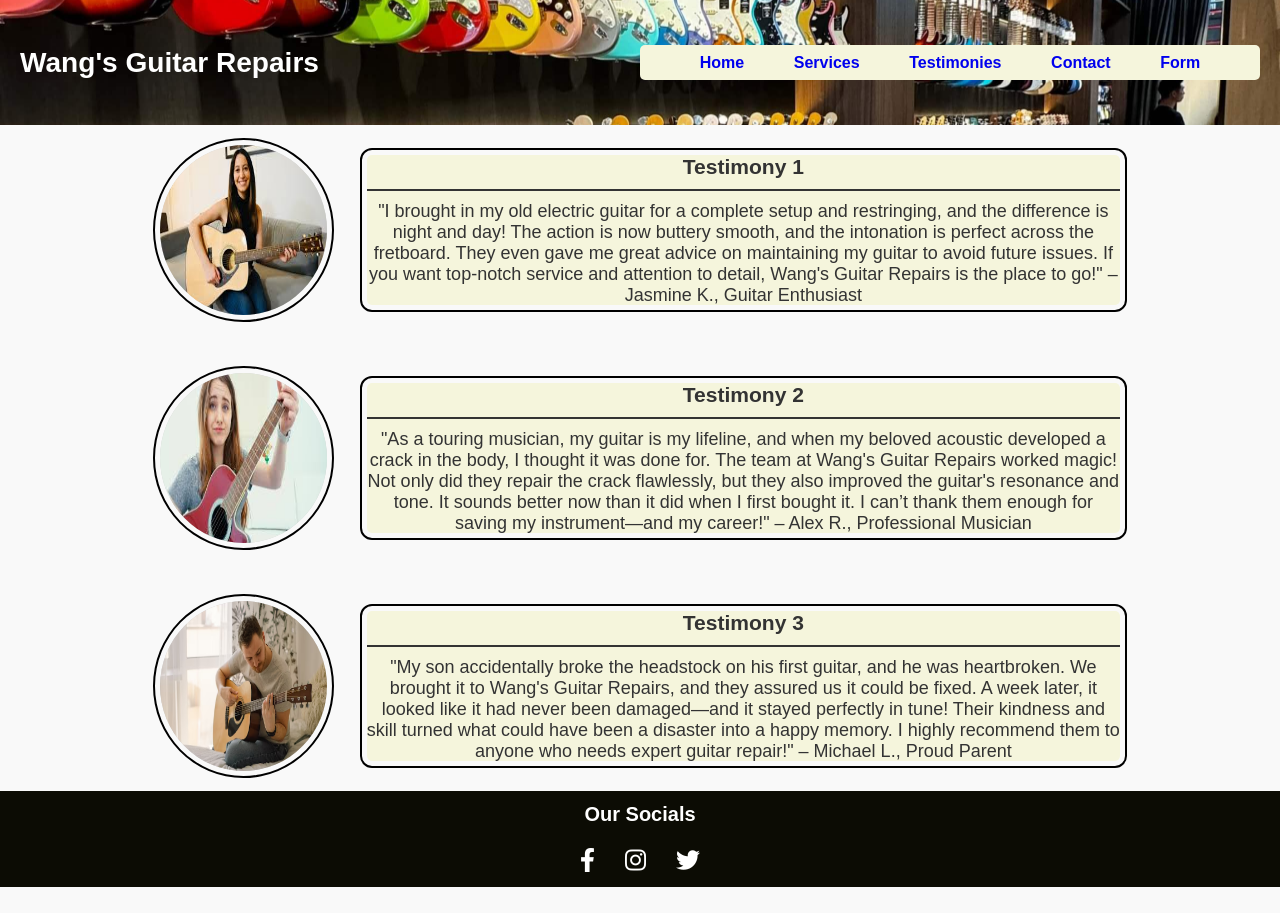
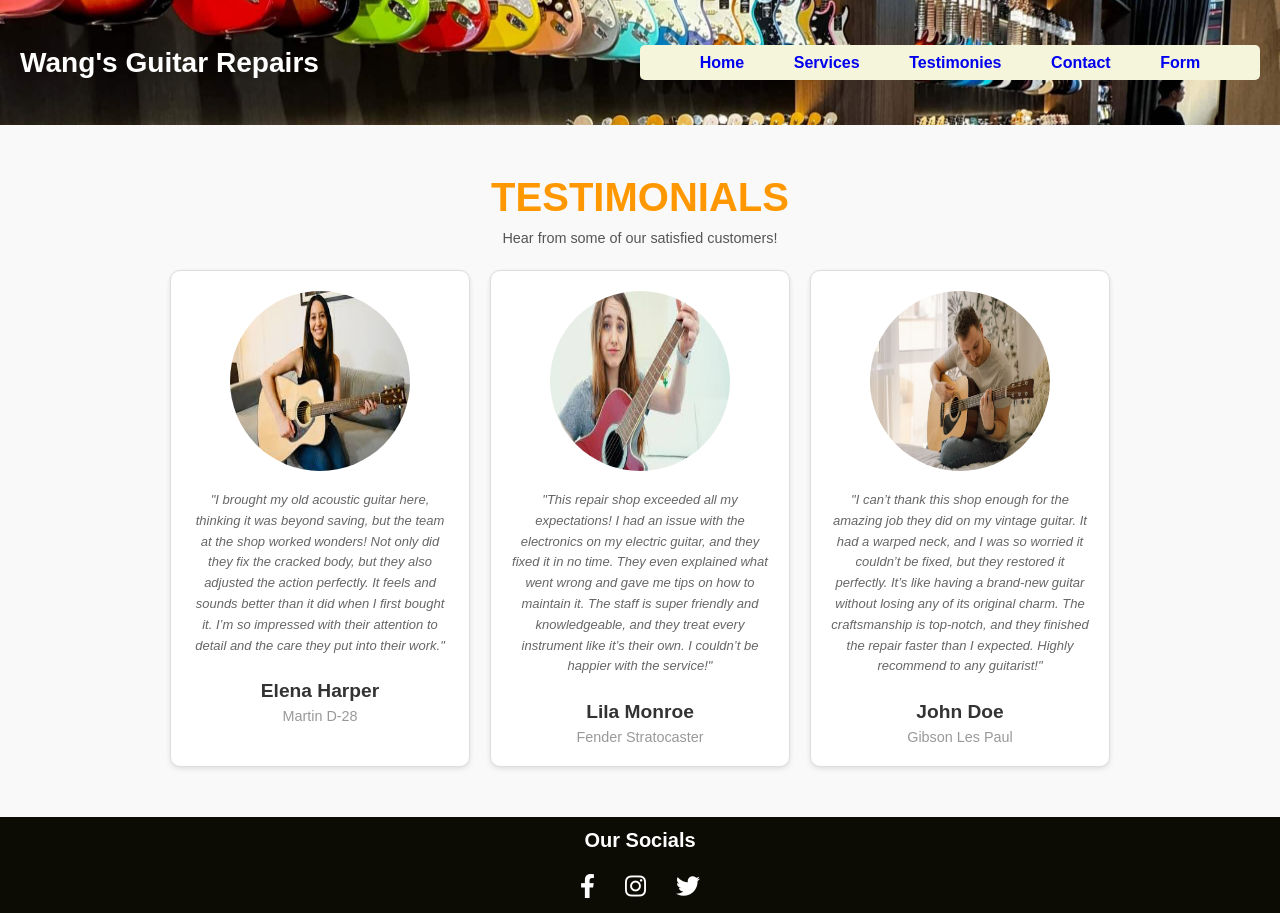
Before and after one commit to Sh1nl3r/FED2024Assg1_P06_S10259209, a plain HTML site: page Testimonies.html in a window 1280 px wide. Before the commit the page ends 887 px from the top, so only its background shows below. Drawn offline with Linux system fonts and the light colour scheme.

Commit message:
changed testimonies page

```diff
--- a/Testimonies.html
+++ b/Testimonies.html
@@ -6,7 +6,6 @@
     <title>Testimonial Page</title>
     <link rel="stylesheet" href="style.css">
     <link rel="stylesheet" href="https://cdnjs.cloudflare.com/ajax/libs/font-awesome/6.0.0/css/all.min.css">
-
 </head>
 <body>
     <header class="header">
@@ -20,46 +19,32 @@
         </div>
     </header>
 
-    <main class="testimonial-section">
-        <div class="photo-text-container">
-            <img src="images/testimonial1.jpeg" alt="Photo 1" class="photo">
-            <br>
-            <div class="text-rec">
-                <h3>Testimony 1</h3>
-                <hr>
-                <p>
-                    "I brought in my old electric guitar for a complete setup and restringing, and the difference is night and day! The action is now buttery smooth, and the intonation is perfect across the fretboard. They even gave me great advice on maintaining my guitar to avoid future issues. If you want top-notch service and attention to detail, Wang's Guitar Repairs is the place to go!"
-–                   Jasmine K., Guitar Enthusiast
+    <section class="testimonials-section">
+        <h1>TESTIMONIALS</h1>
+        <p>Hear from some of our satisfied customers!</p>
+        <div class="testimonial-cards">
+            <div class="testimonial-card">
+                <img src="images/testimonial1.jpeg" alt="Photo1">
+                <p>"I brought my old acoustic guitar here, thinking it was beyond saving, but the team at the shop worked wonders! Not only did they fix the cracked body, but they also adjusted the action perfectly. It feels and sounds better than it did when I first bought it. I’m so impressed with their attention to detail and the care they put into their work."
                 </p>
+                <h3>Elena Harper</h3>
+                <span>Martin D-28</span>
+            </div>
+            <div class="testimonial-card">
+                <img src="images/testimonial2.jpeg" alt="Photo2">
+                <p>"This repair shop exceeded all my expectations! I had an issue with the electronics on my electric guitar, and they fixed it in no time. They even explained what went wrong and gave me tips on how to maintain it. The staff is super friendly and knowledgeable, and they treat every instrument like it’s their own. I couldn’t be happier with the service!"
+                </p>
+                <h3>Lila Monroe</h3>
+                <span>Fender Stratocaster</span>
+            </div>
+            <div class="testimonial-card">
+                <img src="images/testimonial3.avif" alt="Photo3">
+                <p>"I can’t thank this shop enough for the amazing job they did on my vintage guitar. It had a warped neck, and I was so worried it couldn’t be fixed, but they restored it perfectly. It’s like having a brand-new guitar without losing any of its original charm. The craftsmanship is top-notch, and they finished the repair faster than I expected. Highly recommend to any guitarist!"</p>
+                <h3>John Doe</h3>
+                <span>Gibson Les Paul</span>
             </div>
         </div>
-        <br>
-        <div class="photo-text-container">
-            <img src="images/testimonial2.jpeg" alt="Photo 2" class="photo">
-            <br>
-            <div class="text-rec">
-                <h3>Testimony 2</h3>
-                <hr>
-                <p>
-                    "As a touring musician, my guitar is my lifeline, and when my beloved acoustic developed a crack in the body, I thought it was done for. The team at Wang's Guitar Repairs worked magic! Not only did they repair the crack flawlessly, but they also improved the guitar's resonance and tone. It sounds better now than it did when I first bought it. I can’t thank them enough for saving my instrument—and my career!"
-–                   Alex R., Professional Musician
-                </p>
-            </div>
-        </div>
-        <br>
-        <div class="photo-text-container">
-            <img src="images/testimonial3.avif" alt="Photo 3" class="photo">
-            <br>
-            <div class="text-rec">
-                <h3>Testimony 3</h3>
-                <hr>
-                <p>
-                    "My son accidentally broke the headstock on his first guitar, and he was heartbroken. We brought it to Wang's Guitar Repairs, and they assured us it could be fixed. A week later, it looked like it had never been damaged—and it stayed perfectly in tune! Their kindness and skill turned what could have been a disaster into a happy memory. I highly recommend them to anyone who needs expert guitar repair!"
-–                   Michael L., Proud Parent
-                </p>
-            </div>
-        </div>
-    </main>
+    </section>
     <footer class="footer">
         <div class="footer-text">
             <b>Our Socials</b>
@@ -77,5 +62,6 @@
             </a>
         </div>
     </footer>
+    <script src="script.js"></script>
 </body>
 </html>
--- a/script.js
+++ b/script.js
@@ -1,23 +1,42 @@
-// Select the carousel container and items
-const carousel = document.querySelector('.carousel');
-const items = document.querySelectorAll('.carousel-item');
+const carousel = document.querySelector(".carousel");
+const images = document.querySelectorAll(".carousel-item");
+let currentIndex = 0;
 
-// Initialize variables
-let currentIndex = 0;
-const totalItems = items.length;
-
-// Function to update the carousel
-function updateCarousel() {
-    // Calculate the new transform value
-    const translateX = -currentIndex * 100;
-    carousel.style.transform = `translateX(${translateX}%)`;
+function showNextImage() {
+    // Move to the next image
+    currentIndex = (currentIndex + 1) % images.length;
+    const offset = -currentIndex * images[0].clientWidth;
+    carousel.style.transform = `translateX(${offset}px)`;
 }
 
-// Function to move to the next slide
-function nextSlide() {
-    currentIndex = (currentIndex + 1) % totalItems; // Loop back to the first item
-    updateCarousel();
-}
+// Set interval for automatic sliding (3 seconds)
+setInterval(showNextImage, 3000);
 
-// Set an interval to rotate the slides every 3 seconds
-setInterval(nextSlide, 3000);
+document.querySelector(".form").addEventListener("submit", function (event) {
+    event.preventDefault(); // Prevent form submission
+
+    // Get all input fields except "Queries"
+    const requiredFields = document.querySelectorAll(
+        "#first-name, #last-name, #email, #phone-number, #repair"
+    );
+
+    let isValid = true; // Flag to track if the form is valid
+
+    requiredFields.forEach((field) => {
+        if (field.value.trim() === "") {
+            // Add a red border if the field is empty
+            field.style.border = "2px solid red";
+            isValid = false;
+        } else {
+            // Reset the border color if the field is valid
+            field.style.border = "1px solid #ccc";
+        }
+    });
+
+    if (isValid) {
+        alert("Form submitted successfully!"); // Optional success message
+        // You can submit the form here (e.g., using AJAX or just form.submit())
+    } else {
+        alert("Please fill in all required fields."); // Optional error message
+    }
+});
--- a/style.css
+++ b/style.css
@@ -67,24 +67,22 @@
         display: flex;
         padding: 20px;
         width: 100%;
-        max-width: 1400px;
         margin-top: 20px;
-        justify-content: space-around;
+        align-items: center;
+        flex-direction: column;
         gap: 20px;
     }
 
     .homephoto {
         background-color: beige;
         flex: 0 0 35%;
-        height: 500px;
-        width: 500px;
+        height: 250px;
         display: flex;
         justify-content: center;
         align-items: center;
         font-size: 20px;
         color: #333;
         outline: 2px solid black;
-        outline-offset: 5px;
         border-radius: 5px;
         position: relative;
         overflow: hidden;
@@ -93,18 +91,25 @@
     .carousel {
         display: flex;
         flex-wrap: nowrap;
-        transition: transform 0.5s ease-in-out; /* Smooth transition for slides */
+        transition: transform 0.5s ease-in-out;
+        width: 100%; /* Ensures the carousel spans its container */
+        overflow: hidden; /* Hides overflowing images */
+        height: 250px; /* Adjust based on your image size */
+        position: relative;
     }
 
     .carousel-item {
-        width: 300px; /* Each image takes up the full container width */
-        height: 300px;
+        flex: 0 0 auto; /* Prevent shrinking or growing */
+        width: 555px; /* Match the width of the carousel container */
+        height: 250px;
+        object-fit: cover; /* Adjust to ensure image fits nicely */
     }
 
     .store-info {
         background-color: beige;
         flex: 0 0 50%;
-        height: 350px;
+        height: 150px;
+        width: 750px;
         display: flex;
         flex-direction: column;
         justify-content: flex-start;
@@ -191,59 +196,63 @@
     line-height: 30px;
 }
 
-.testimonial-section {
-    flex: 1;
-    display: flex;
-    flex-direction: column;
-    align-items: center;
-    width: 1000px;
-    padding: 20px;
-    gap: 20px;
-    max-height: 800px;
+.testimonials-section {
+    text-align: center;
+    padding: 50px 20px;
 }
 
-.photo-text-container {
-    display: flex;
-    align-items: center;
-    gap: 20px;
-    width: 100%;
-    max-height: 250px;
+.testimonials-section h1 {
+    font-size: 2.5em;
+    color: #ff9800;
+    margin-bottom: 10px;
 }
 
-.photo {
-    width: 170px;
-    height: 170px;
-    background-color: #d3d3d3;
-    border-radius: 50%;
+.testimonials-section p {
+    font-size: 0.9em;
+    color: #555;
+    margin-bottom: 24px;
+}
+
+.testimonial-cards {
     display: flex;
     justify-content: center;
-    align-items: center;
-    font-size: 18px;
-    color: #333;
-    overflow: hidden;
-    outline: 2px solid black;
-    outline-offset: 5px;
+    gap: 20px;
+    flex-wrap: wrap;
 }
 
-.text-rec {
-    width: 80%;
-    height: 150px;
-    background-color: beige;
-    justify-content: center;
-    align-items: center;
-    font-size: 18px;
-    color: #333;
+.testimonial-card {
+    background-color: #fff;
+    border: 1px solid #ddd;
+    border-radius: 10px;
+    padding: 20px;
+    width: 300px;
     text-align: center;
-    outline: 2px solid black;
-    outline-offset: 5px;
-    border-radius: 5px;
+    box-shadow: 0 2px 5px rgba(0, 0, 0, 0.1);
 }
 
-.text-rec hr {
-    border: none;
-    border-top: 2px solid #333;
-    margin: 10px 0;
-    width: 100%;
+.testimonial-card img {
+    width: 180px;
+    height: 180px;
+    border-radius: 50%;
+    margin-bottom: 15px;
+}
+
+.testimonial-card p {
+    font-style: italic;
+    color: #666;
+    line-height: 1.6;
+    font-size: 13px;
+}
+
+.testimonial-card h3 {
+    margin: 15px 0 5px;
+    font-size: 1.2em;
+    color: #333;
+}
+
+.testimonial-card span {
+    font-size: 0.9em;
+    color: #999;
 }
 
 .contact-main {
@@ -524,6 +533,10 @@ textarea {
     background-color: #7b7979;
 }
 
+input:invalid {
+    border: 2px solid red;
+}
+
 .footer {
     width: 100%;
     height: 12vh;
```
Also changed, not shown: Contact.html (+1 -0 lines), Form.html (+3 -2 lines), Services.html (+1 -0 lines), test.html (added, +100 -0 lines), images/Meng-Ru-Kuok-Headshot.webp (deleted).
